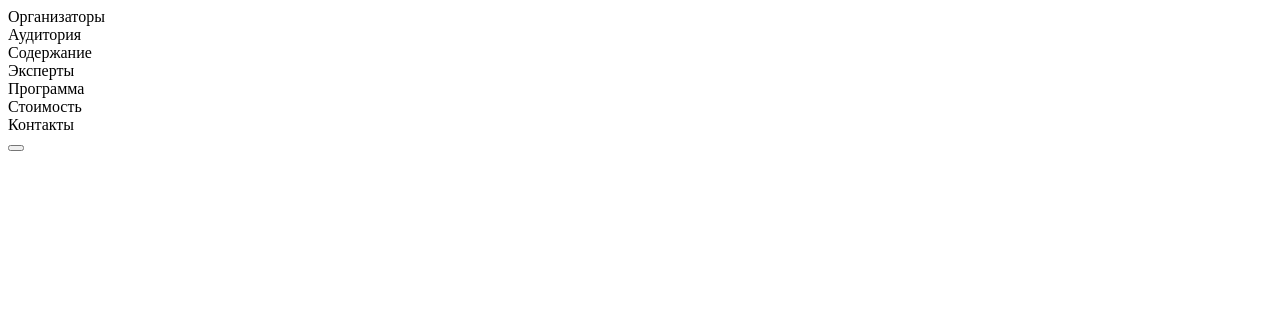
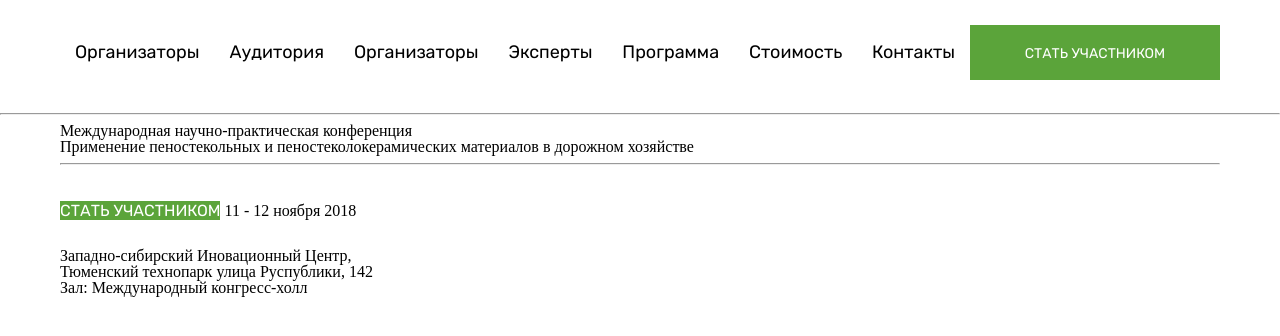
Before and after one commit to RoNiAl/forum, a plain HTML site: page index.html in a window 1280 px wide. Drawn offline with Linux system fonts and the light colour scheme.

Commit message:
ÐÐСдНавигация

```diff
--- /dev/null
+++ b/css/reset.css
@@ -0,0 +1,43 @@
+html, body, div, span, applet, object, iframe,
+h1, h2, h3, h4, h5, h6, p, blockquote, pre,
+a, abbr, acronym, address, big, cite, code,
+del, dfn, em, img, ins, kbd, q, s, samp,
+small, strike, strong, sub, sup, tt, var,
+b, u, i, center,
+dl, dt, dd, ol, ul, li,
+fieldset, form, label, legend,
+table, caption, tbody, tfoot, thead, tr, th, td,
+article, aside, canvas, details, embed,
+figure, figcaption, footer, header, hgroup,
+menu, nav, output, ruby, section, summary,
+time, mark, audio, video {
+    margin: 0;
+    padding: 0;
+    border: 0;
+    font-size: 100%;
+    font: inherit;
+    vertical-align: baseline;
+}
+/* HTML5 display-role reset for older browsers */
+article, aside, details, figcaption, figure,
+footer, header, hgroup, menu, nav, section {
+    display: block;
+}
+body {
+    line-height: 1;
+}
+ol, ul {
+    list-style: none;
+}
+blockquote, q {
+    quotes: none;
+}
+blockquote:before, blockquote:after,
+q:before, q:after {
+    content: '';
+    content: none;
+}
+table {
+    border-collapse: collapse;
+    border-spacing: 0;
+}
--- a/index.html
+++ b/index.html
@@ -7,23 +7,46 @@
     <meta http-equiv="X-UA-Compatible" content="ie=edge">
     <link rel="stylesheet" href="">
     <title>Forum</title>
+
+    <!--Style-->
+    <link rel="stylesheet" href="css/reset.css">
+    <link rel="stylesheet" href="css/main.css">
+
+    <!--Font-->
+    <link href="https://fonts.googleapis.com/css?family=Rubik:300,400" rel="stylesheet">
 </head>
 <body>
+
+    <!--NAVIGATION-->
     <div class="header__wrap">
         <nav class="nav">
             <div class="nav__elements">
-                <div class="nav__element">Организаторы</div>
-                <div class="nav__element">Аудитория</div>
-                <div class="nav__element">Содержание</div>
-                <div class="nav__element">Эксперты</div>
-                <div class="nav__element">Программа</div>
-                <div class="nav__element">Стоимость</div>
-                <div class="nav__element">Контакты</div>
+                <div class="nav__element"><a href="#">Организаторы</a></div>
+                <div class="nav__element"><a href="#">Аудитория</a></div>
+                <div class="nav__element"><a href="#">Организаторы</a></div>
+                <div class="nav__element"><a href="#">Эксперты</a></div>
+                <div class="nav__element"><a href="#">Программа</a></div>
+                <div class="nav__element"><a href="#">Стоимость</a></div>
+                <div class="nav__element"><a href="#">Контакты</a></div>
             </div>
             <div class="nav__btn">
-                <button class="btn btn_nav"></button>
+                <button class="btn btn_nav">Стать участником</button>
             </div>
         </nav>
     </div>
+    <hr class="gray-line">
+    <div class="header__wrap">
+        <div class="main">
+            <div class="main__info">
+                <p>Международная научно-практическая конференция</p>
+                <h1>Применение пеностекольных и пеностеколокерамических материалов в дорожном хозяйстве</h1>
+                <hr>
+                <a href="#" class="btn btn_info">Стать участником</a>
+                <date>11 - 12 ноября 2018</date>
+                <p>Западно-сибирский Иновационный Центр,<br> Тюменский технопарк улица Руспублики, 142 <br> Зал: Международный конгресс-холл</p>
+            </div>
+        </div>
+    </div>
+
 </body>
 </html>
--- /dev/null
+++ b/less/main.less
@@ -0,0 +1,80 @@
+//Fonts
+
+@font-face {
+  font-family: 'Gilroy';           /* название одно */
+  src: url('../fonts/Gilroy-ExtraBold.otf'); /* разные файлы */
+  font-weight: 700;              /* разная плотность */
+  font-style: normal;
+}
+
+@font-face {
+  font-family: 'Gilroy';           /* название одно */
+  src: url('../fonts/Gilroy-Light.otf'); /* разные файлы */
+  font-weight: 300;              /* разная плотность */
+  font-style: normal;
+}
+
+a{
+  text-decoration: none;
+}
+
+// Main
+h2{
+  font-family: "Gilroy", sans-serif;
+  font-weight: 700;
+  font-size: 64px;
+}
+
+.btn{
+  width: 285px;
+  height: 75px;
+  background-color: #5BA43A;
+  border: none;
+  color: #fff;
+
+  font-family: "Rubik", sans-serif;
+  font-size: 16px;
+  text-align: center;
+  line-height: 75px;
+  text-transform: uppercase;
+
+}
+
+
+//Nav
+.header__wrap{
+  padding: 0 60px 0 60px;
+
+  nav{
+    padding: 25px 0 25px 0;
+    display: flex;
+    justify-content: space-between;
+
+    .nav__elements{
+      font-family: "Rubik", sans-serif;
+      display: flex;
+      justify-content: space-around;
+      width: 80%;
+
+      .nav__element{
+        font-size: 18px;
+        line-height: 55px;
+
+        a{
+          color: #000000;
+        }
+      }
+
+
+    }
+
+    .nav__btn{
+      .btn_nav{
+        width: 250px;
+        height: 55px;
+        font-size: 14px;
+        line-height: 55px;
+      }
+    }
+  }
+}
```
Also changed, not shown: css/main.css (added).
